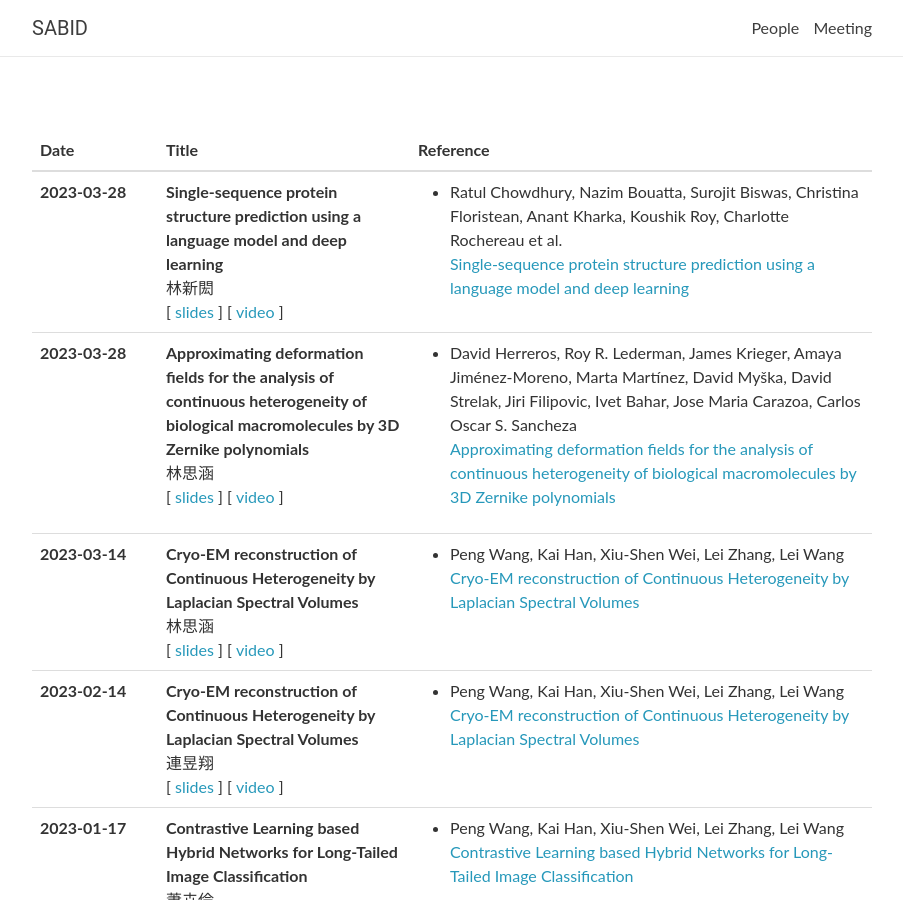
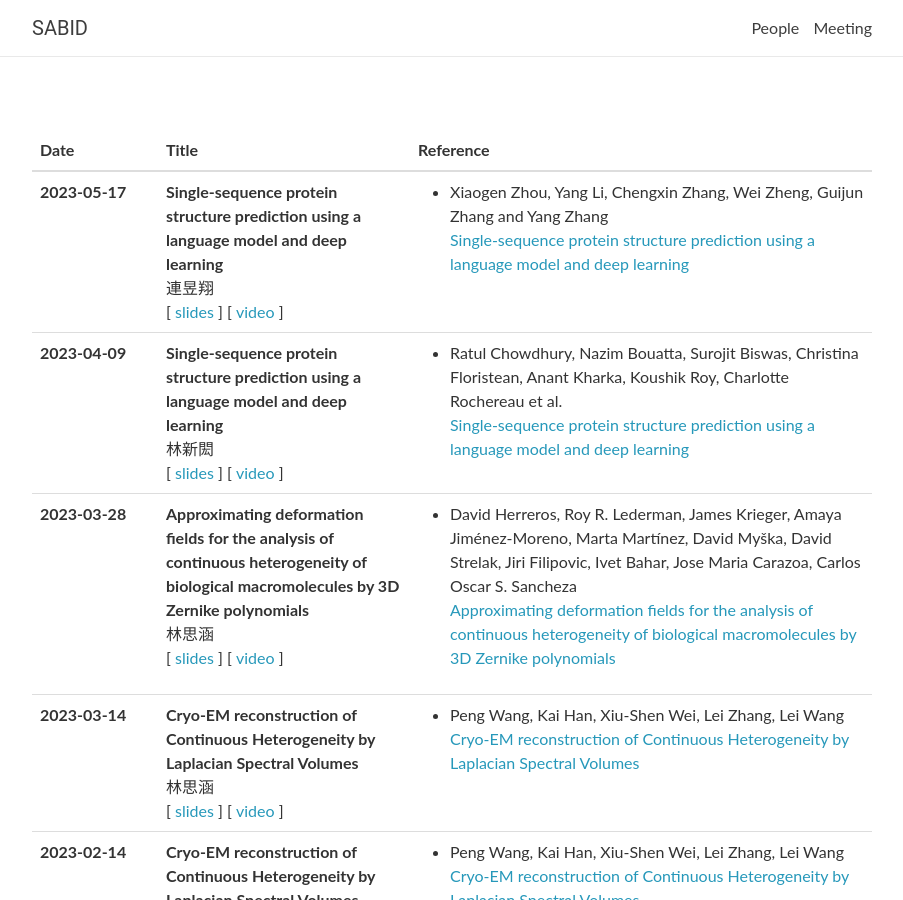
Before and after one commit to sabid-cryoem/sabid-cryoem.github.io, a Jekyll site: the page built from 4afcccebf7d457a13a4f8aeea0bbeef04fd86ee9/index.html, in a window 1280 px wide and 900 px high. Shown: the whole window, without its empty margins (188-1091 px from the left). Built offline with Jekyll 4.4.1, drawn with Linux system fonts in a browser that asks for light colours; nearby versions of some CDN libraries; comment, search, counter and statistics services are not loaded.

Commit message:
1111
1111

```diff
--- a/_data/meeting.yml
+++ b/_data/meeting.yml
@@ -1,4 +1,20 @@
-- date: 2023-03-28
+- date: 2023-05-17
+  title: >
+    <strong>Single-sequence protein structure prediction using a language model and deep learning</strong>
+     </br> 連昱翔
+  video: <a href="https://youtu.be/yG-0zlgtZWc">video</a>
+  slides: <a href="/assets/slides/20230516report_YuHsiang.pptx">slides</a>
+  notes:
+  readings:
+  - Xiaogen Zhou, Yang Li, Chengxin Zhang, Wei Zheng, Guijun Zhang and Yang Zhang </br>
+      <a href="/assets/reference/Progressive_and_accurate_assembly_of_multi-domain_.pdf" target="blank">Single-sequence protein structure prediction using a language model and deep learning</a>
+
+
+
+
+
+
+- date: 2023-04-09
   title: >
     <strong>Single-sequence protein structure prediction using a language model and deep learning</strong>
      </br> 林新閎
@@ -8,10 +24,6 @@
   readings:
   - Ratul Chowdhury, Nazim Bouatta, Surojit Biswas, Christina Floristean, Anant Kharka, Koushik Roy, Charlotte Rochereau et al. </br>
       <a href="/assets/reference/s41587-022-01432-w.pdf" target="blank">Single-sequence protein structure prediction using a language model and deep learning</a>
-
-
-
-
 
 
 
```
Also changed, not shown: 2 other files.
